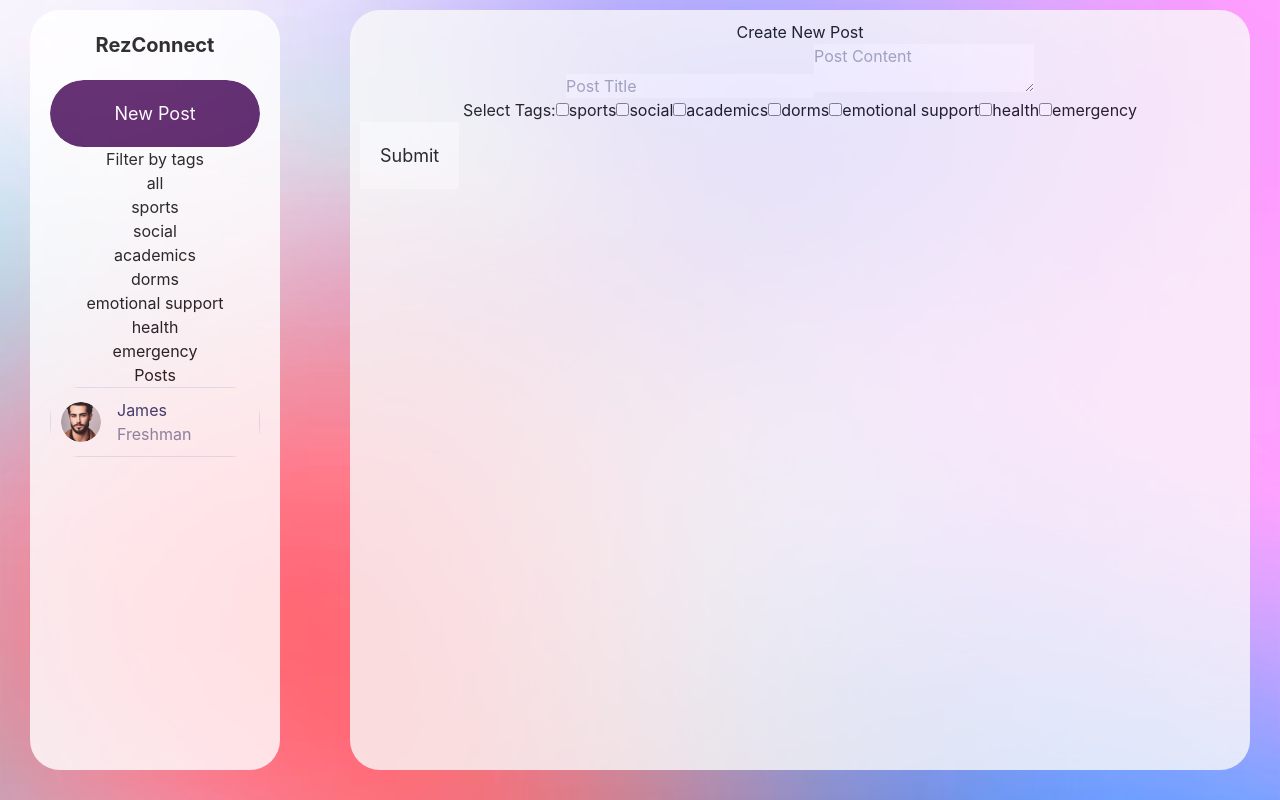
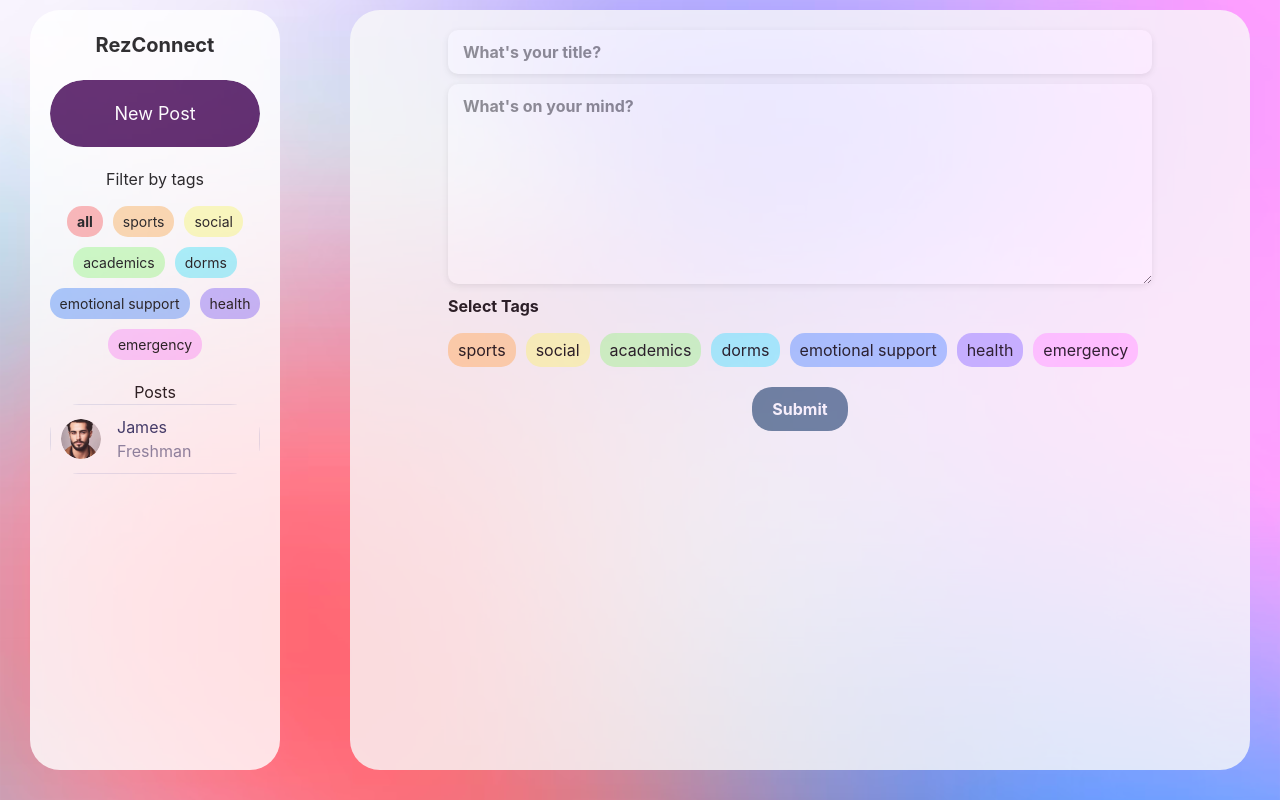
Before and after one commit to celinechen1114/RezConnect, a React (Create React App) app in the folder res-connect/: page /raFeed in a window 1280 px wide. Both pictures are taken after a click on the button "New Post". Built offline with nearby package versions, Linux system fonts and the light colour scheme.

Commit message:
post submit

```diff
--- a/res-connect/src/Panel.js
+++ b/res-connect/src/Panel.js
@@ -58,36 +58,40 @@ const Panel = ({ post, onNewPostSubmit }) => {
     if (post === null) {
         return (
             <div className="panel-container">
-                <h2>Create New Post</h2>
                 <form onSubmit={handleSubmit}>
                 <input
                     type="text"
                     value={title}
                     onChange={handleChangeTitle}
-                        placeholder="Post Title"
+                    placeholder="What's your title?"
                     required
                 />
+
                 <textarea
                     value={body}
                     onChange={handleChangeBody}
-                        placeholder="Post Content"
+                    placeholder="What's on your mind?"
                     required
                 />
+
+                <span style={{ display: 'block', width: '80%', textAlign: 'left', marginLeft: '10%', fontWeight:'bold' }}>Select Tags</span>
                 <div className="tag-selection">
-                        <span>Select Tags:</span>
                     {tags.map(tag => (
-                            <label key={tag}>
+                        <div key={tag}>
                             <input
+                                id={`tag-${tag}`}
                                 type="checkbox"
                                 value={tag}
                                 onChange={handleTagChange}
                                 checked={selectedTags.includes(tag)}
                             />
-                                {tag}
-                            </label>
+                            <label htmlFor={`tag-${tag}`}>{tag}</label>
+                        </div>
                     ))}
                 </div>
-                    <button type="submit">Submit</button>
+
+                    <button type="submit" className="submit-btn">Submit</button>
+
                 </form>
             </div>
         );
--- a/res-connect/src/css/Panel.css
+++ b/res-connect/src/css/Panel.css
@@ -1,7 +1,7 @@
 .panel-container {
     flex: 1;
-    margin-left: 310px; /* original 290px + 20px gap */
-    width: calc(100% - 310px - 70px); /* adjusted width to account for the added gap */
+    margin-left: 310px;
+    width: calc(100% - 310px - 70px);
     padding: 10px;
     height: calc(100vh - 40px);
     overflow: auto;
@@ -15,35 +15,34 @@
 
 .post-item {
     display: flex;
-    flex-direction: column; /* to stack content vertically */
-    align-items: flex-start; /* to align items to the left */
+    flex-direction: column;
+    align-items: flex-start;
     padding: 15px;
     border-radius: 10px;
-    background-color: #f5f5f5; /* a light grey background for distinction */
-    color: #333; /* darker text color for readability */
+    background-color: #f5f5f5;
+    color: #333;
     width: 100%;
-    margin-bottom: 15px; /* space between posts */
+    margin-bottom: 15px;
     box-shadow: 0 4px 8px 0 rgba(0, 0, 0, 0.1), 0 6px 20px 0 rgba(0, 0, 0, 0.09);
-    text-align: left; /* text alignment */
+    text-align: left;
 }
 
 .post-item h3 {
-    margin-bottom: 8px; /* space between title and content */
-    font-size: 18px; /* larger font for title */
+    margin-bottom: 8px;
+    font-size: 18px;
 }
 
 .post-item p {
-    font-size: 16px; /* regular font for post content */
-    line-height: 1.5; /* better readability for multi-line content */
-    margin-bottom: 8px; /* space between paragraphs or other elements */
+    font-size: 16px;
+    line-height: 1.5;
+    margin-bottom: 8px;
 }
 
 .post-item .timestamp {
     font-size: 12px;
-    color: #777; /* lighter color for timestamp */
-    margin-top: 10px; /* space above timestamp */
+    color: #777;
+    margin-top: 10px;
 }
-
 
 .comment-section {
     border-top: 1px solid #e0e0e0;
@@ -78,3 +77,96 @@
 .comment-section button:hover {
     background-color: rgba(155, 92, 153, 0.56);
 }
+
+.tag-selection {
+    display: flex;
+    flex-wrap: wrap;
+    gap: 10px;
+    margin-top: 10px;
+    align-items: center;
+    width: 80%;
+    margin: 15px auto;
+}
+
+.tag-selection span {
+    margin-right: 10px;
+    width: 100%;
+    text-align: center;
+    font-weight: bold;
+    margin-bottom: 10px;
+}
+
+.tag-selection label {
+    display: inline-block;
+    border-radius: 15px;
+    padding: 5px 10px;
+    background-color: #e0e0e0;
+    color: black;
+    cursor: pointer;
+    transition: background-color 0.3s ease, color 0.3s ease;
+}
+
+.tag-selection input[type="checkbox"] {
+    display: none;
+}
+
+.tag-selection div:nth-child(1) label { background-color: #ffd6a5; }
+.tag-selection div:nth-child(2) label { background-color: #fdffb6; }
+.tag-selection div:nth-child(3) label { background-color: #caffbf; }
+.tag-selection div:nth-child(4) label { background-color: #9bf6ff; }
+.tag-selection div:nth-child(5) label { background-color: #a0c4ff; }
+.tag-selection div:nth-child(6) label { background-color: #bdb2ff; }
+.tag-selection div:nth-child(7) label { background-color: #ffc6ff; }
+
+.tag-selection input[type="checkbox"]:checked + label {
+    /* background-color: #430453; */
+    color: black;
+    font-weight: bold;
+}
+
+.submit-btn {
+    background-color: #577590;
+    color: white;
+    padding: 10px 20px;
+    border-radius: 20px;
+    border: none;
+    font-weight: bold;
+    font-size: 1em;
+    cursor: pointer;
+    transition: background-color 0.3s ease, transform 0.2s ease;
+    outline: none;
+    display: block;
+    margin: 20px auto;
+}
+
+.submit-btn:hover {
+    background-color: #3c5670;
+}
+
+.submit-btn:active {
+    transform: scale(0.98);
+}
+
+.panel-container input[type="text"],
+.panel-container textarea {
+    display: block;
+    width: 80%;
+    margin: 10px auto;
+    padding: 10px 15px;
+    border: none;
+    border-radius: 10px;
+    box-shadow: 0px 2px 6px rgba(0, 0, 0, 0.1);
+    font-size: 1em;
+    background-color: white;
+}
+
+.panel-container textarea {
+    height: 200px;
+    resize: vertical;
+}
+
+.panel-container input[type="text"]::placeholder,
+.panel-container textarea::placeholder {
+    font-weight: bold;
+    color: rgba(0, 0, 0, 0.5);
+}
--- a/res-connect/src/css/Sidebar.css
+++ b/res-connect/src/css/Sidebar.css
@@ -124,3 +124,69 @@
     transform: scale(0.95);
     box-shadow: 0 2px 4px 0 rgba(0, 0, 0, 0.15), 0 3px 10px 0 rgba(0, 0, 0, 0.12);
 }
+
+.tag-filter {
+    margin-top: 20px; /* Adjust this value as needed */
+}
+
+
+/* General styles for tags */
+.tags-list {
+    display: flex;
+    flex-wrap: wrap;
+    gap: 10px;
+    margin-top: 15px;
+    justify-content: center;  /* Center the tags horizontally */
+    margin-bottom: 20px;;
+}
+
+.tags-list li {
+    list-style-type: none;
+    padding: 5px 10px;
+    border-radius: 15px;
+    cursor: pointer;
+    text-align: center;
+    font-size: 14px;  /* Adjust as required */
+    transition: transform 0.3s;
+}
+
+.tags-list li:hover {
+    transform: scale(1.05);
+}
+
+.tags-list li.active-tag {
+    font-weight: bold;
+}
+
+/* Individual colors for each tag */
+.tags-list li:nth-child(1) {
+    background-color: #ffadad;
+}
+
+.tags-list li:nth-child(2) {
+    background-color: #ffd6a5;
+}
+
+.tags-list li:nth-child(3) {
+    background-color: #fdffb6;
+}
+
+.tags-list li:nth-child(4) {
+    background-color: #caffbf;
+}
+
+.tags-list li:nth-child(5) {
+    background-color: #9bf6ff;
+}
+
+.tags-list li:nth-child(6) {
+    background-color: #a0c4ff;
+}
+
+.tags-list li:nth-child(7) {
+    background-color: #bdb2ff;
+}
+
+.tags-list li:nth-child(8) {
+    background-color: #ffc6ff;
+}
```
Lines whose indentation alone changed are shown as unchanged.
